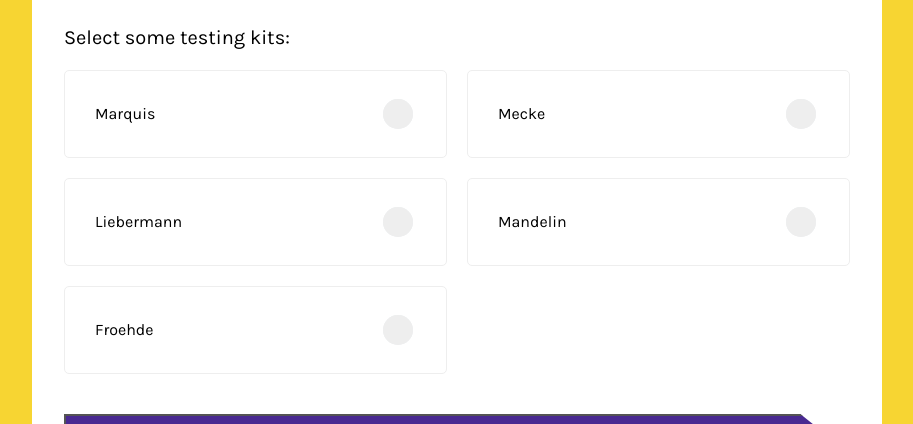
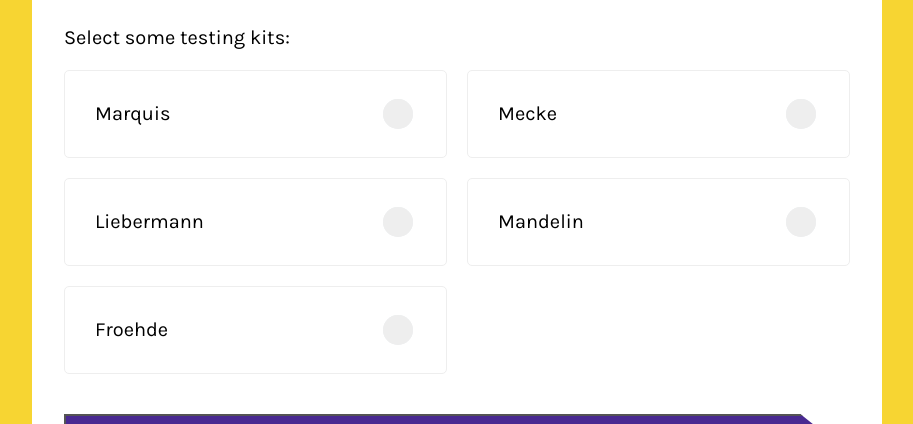
Before and after one commit to thompson-mcdonald/reagent, a React (Create React App) app: page /form in a window 1280 px wide. Shown: the part 255-679 px from the top of the page, without its empty margins (183-1096 px from the left). Built offline with nearby package versions, Linux system fonts and the light colour scheme.

Commit message:
further reagent box styling

```diff
--- a/src/components/ReagentCheckbox/ReagentCheckbox.jsx
+++ b/src/components/ReagentCheckbox/ReagentCheckbox.jsx
@@ -9,6 +9,7 @@ const Option = styled.label`
   align-items: center;
   text-align: right;
   text-transform: capitalize;
+  font-size: 20px;
   &:hover {
     cursor: pointer;
   }
@@ -22,7 +23,7 @@ const Checkbox = styled.input.attrs({
   margin-left: auto;
   -webkit-appearance: none;
   border-radius: 50%;
-
+  cursor: pointer;
 
   &:before {
    content: '';
@@ -42,7 +43,8 @@ const Checkbox = styled.input.attrs({
  }
  &:disabled:before {
    background: white;
-  border: 3px solid #ECF0F2;
+   border: 3px solid #ECF0F2;
+   color: #eee;
  }
  &:focus {
    outline: none;
```
